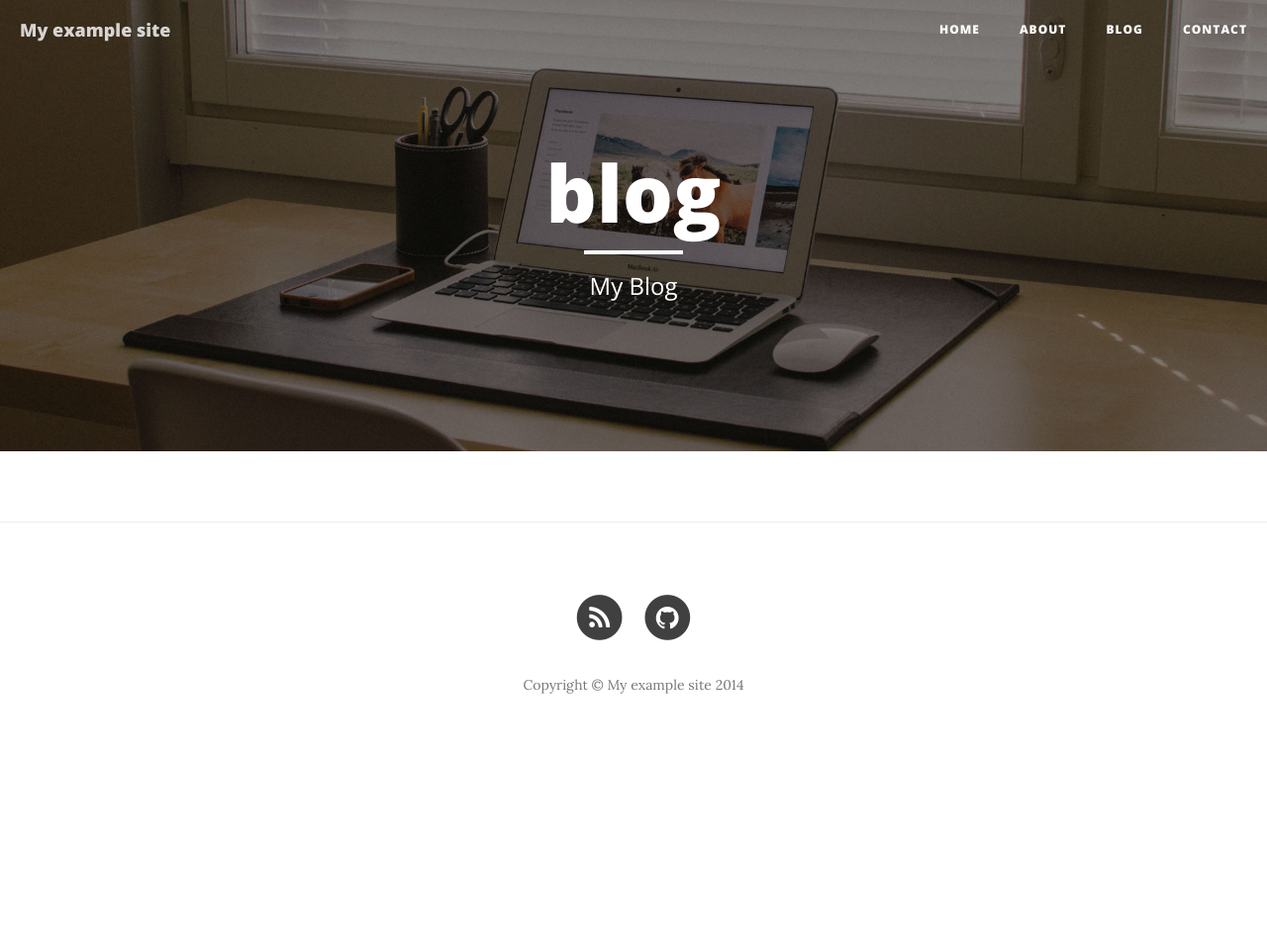
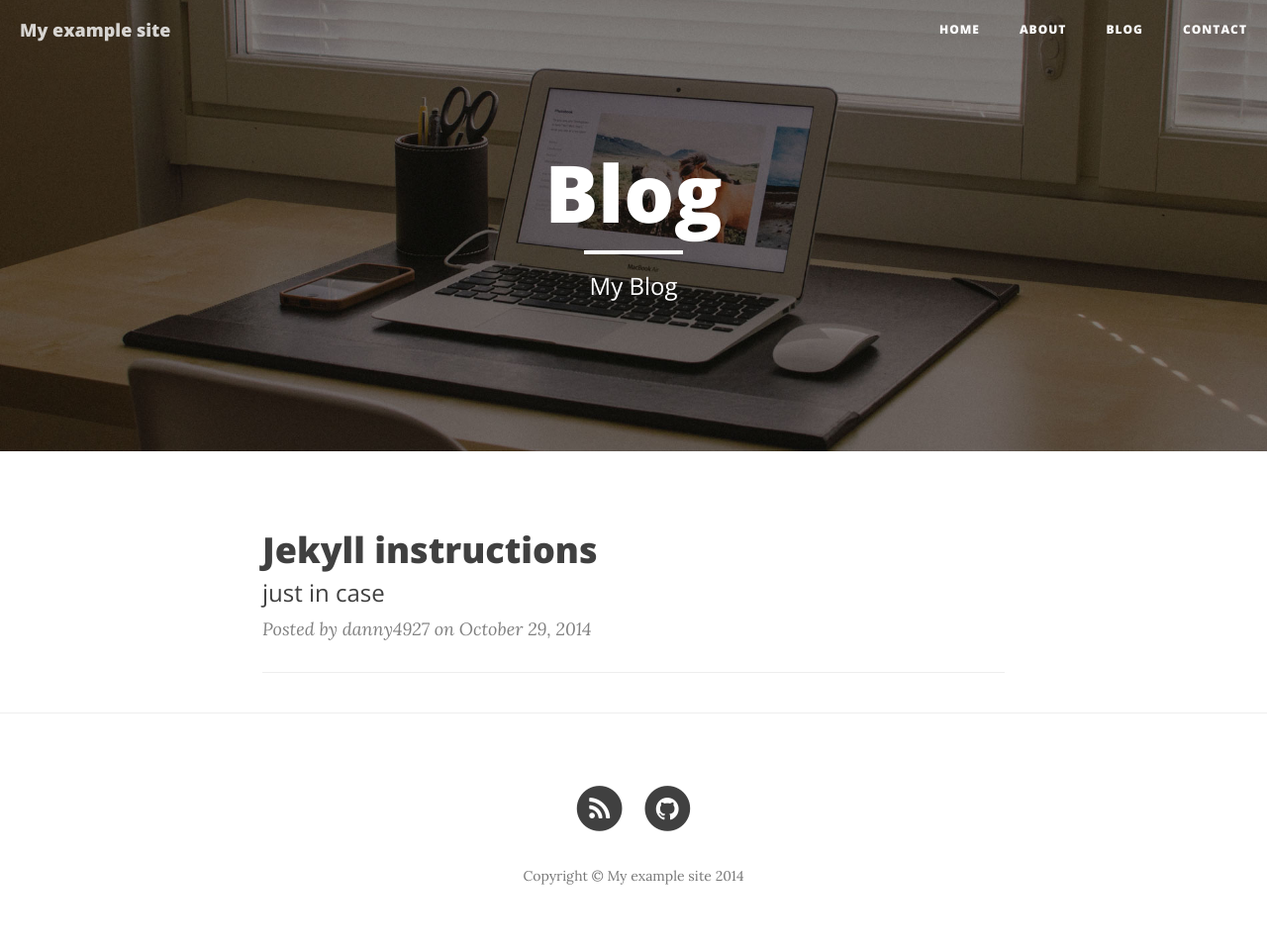
Before and after one commit to Danny4927/danny4927.github.io, a Jekyll site: the page built from blog.md, in a window 1280 px wide. Shown: the whole page at 99% size. Built offline with Jekyll 4.4.1, drawn with Linux system fonts in a browser that asks for light colours; nearby versions of some CDN libraries; before the commit the page ends 900 px from its top, so only the background shows below that.

Commit message:
design is working now

```diff
--- a/_config.yml
+++ b/_config.yml
@@ -4,8 +4,9 @@ email: danielknoell@gmx.de
 description: > # this means to ignore newlines until "baseurl:"
   This is my example page for playing around with github and Jekyll :)
 github_username:  danny4927
-highlighter: pygments
+highlighter: true
 github: [Repository metadata]
 
 # Build settings
 markdown: kramdown
+permalink: pretty
--- a/_layouts/post.html
+++ b/_layouts/post.html
@@ -32,12 +32,12 @@ layout: default
                 <ul class="pager">
                     {% if page.previous.url %}
                     <li class="previous">
-                        <a href="{{ site.baseurl }}/{{page.previous.url}}" data-toggle="tooltip" data-placement="top" title="{{page.previous.title}}">&larr; Previous Post</a>
+                        <a href="{{ site.baseurl }}{{page.previous.url}}" data-toggle="tooltip" data-placement="top" title="{{page.previous.title}}">&larr; Previous Post</a>
                     </li>
                     {% endif %}
                     {% if page.next.url %}
                     <li class="next">
-                        <a href="{{ site.baseurl }}/{{page.next.url}}" data-toggle="tooltip" data-placement="top" title="{{page.next.title}}">Next Post &rarr;</a>
+                        <a href="{{ site.baseurl }}{{page.next.url}}" data-toggle="tooltip" data-placement="top" title="{{page.next.title}}">Next Post &rarr;</a>
                     </li>
                     {% endif %}
                 </ul>
--- a/_posts/2014-10-29-welcome-to-jekyll.markdown
+++ b/_posts/2014-10-29-welcome-to-jekyll.markdown
@@ -1,7 +1,7 @@
 ---
 layout: post
 title:  "Jekyll instructions"
-subtitle:   "only in case"
+subtitle:   "just in case"
 date:   2014-10-29 14:43:31
 author:     "danny4927"
 categories: jekyll update
--- a/blog.md
+++ b/blog.md
@@ -1,11 +1,12 @@
 ---
-title: blog
+title: Blog
+permalink: /blog/
 description: "My Blog"
 layout: page
-header-img: "img/home-bg.jpg"
+header-img: "../img/home-bg.jpg"
 ---
 
-{% for post in paginator.posts %}
+{% for post in site.posts %}
 <div class="post-preview">
     <a href="{{ post.url | prepend: site.baseurl }}">
         <h2 class="post-title">
```
Also changed, not shown: about.md (+1 -1 lines), contact.md (+1 -1 lines), 1 other file.
